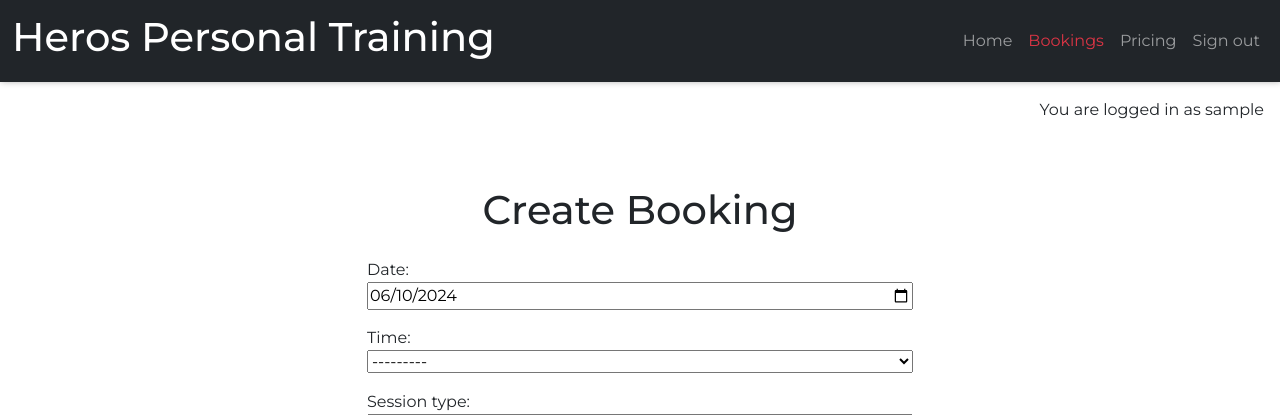
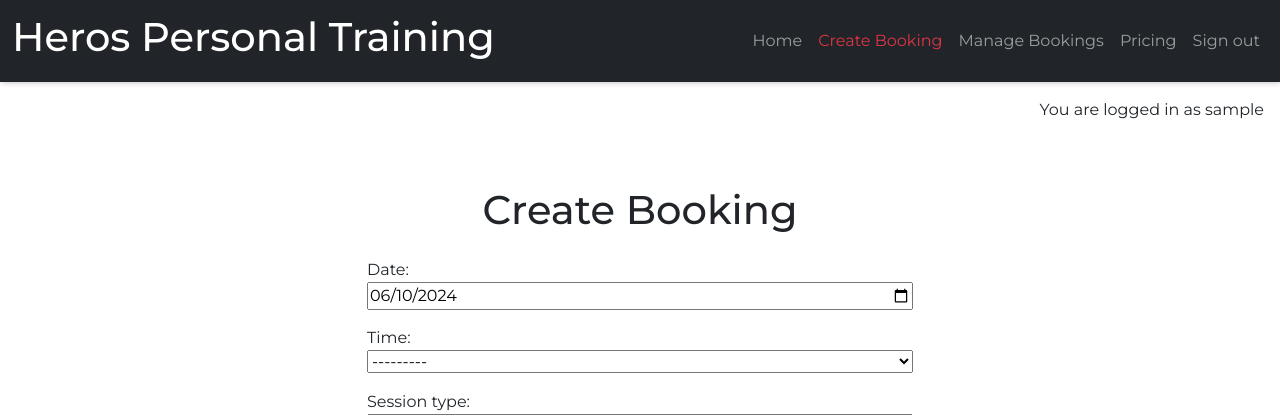
Before and after one commit to defridge/PP4-PT-Booking, a Django app: page /bookings/create/ in a window 1280 px wide. Shown: the top 415 px of the page. Run offline with Django 4.2, Linux system fonts and the light colour scheme; the visitor is signed in with stand-in values (Sample User, id 1); some libraries are stand-ins or nearby versions.

Commit message:
Updated navbar to include 2 new pages

```diff
--- a/templates/includes/header.html
+++ b/templates/includes/header.html
@@ -21,8 +21,10 @@
               href="{% url 'home' %}">Home</a>
           </li>
           <li class="nav-item">
-            <a class="nav-link {% if request.path|slice:":9" == "/bookings" %}active{% endif %}" aria-current="page"
-              href="{% url 'create_booking' %}">Bookings</a>
+            <a class="nav-link {% if request.path == booking_url %}active{% endif %}" aria-current="page" href="{% url 'create_booking' %}">Create Booking</a>
+          </li>
+          <li class="nav-item">
+            <a class="nav-link {% if request.path == manage_bookings_url %}active{% endif %}" aria-current="page" href="{{ manage_bookings_url }}">Manage Bookings</a>
           </li>
           <li class="nav-item">
             <a class="nav-link {% if request.path == pricing_url %}active{% endif %}" aria-current="page"
```
Also changed, not shown: templates/base.html (line endings or trailing spaces).
